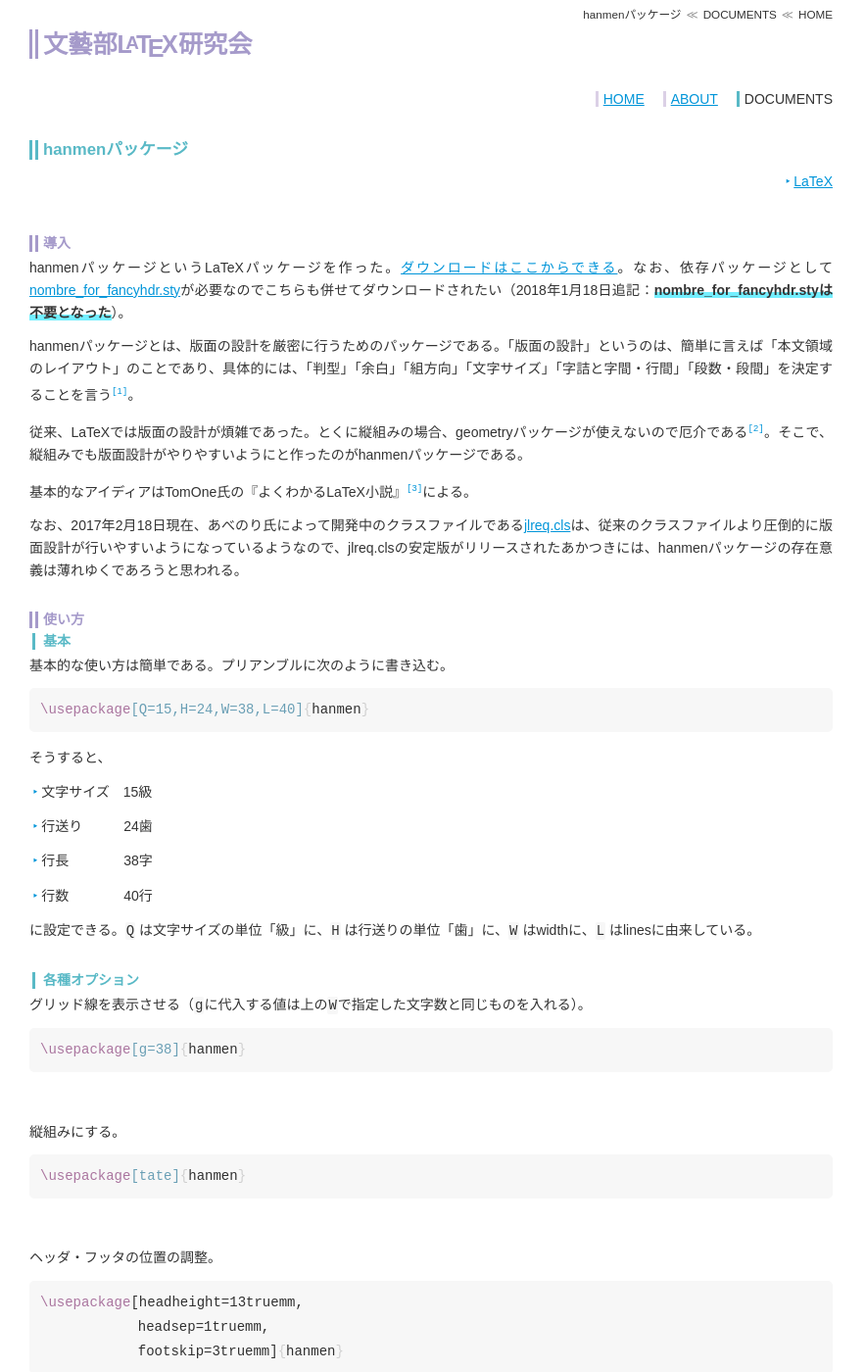
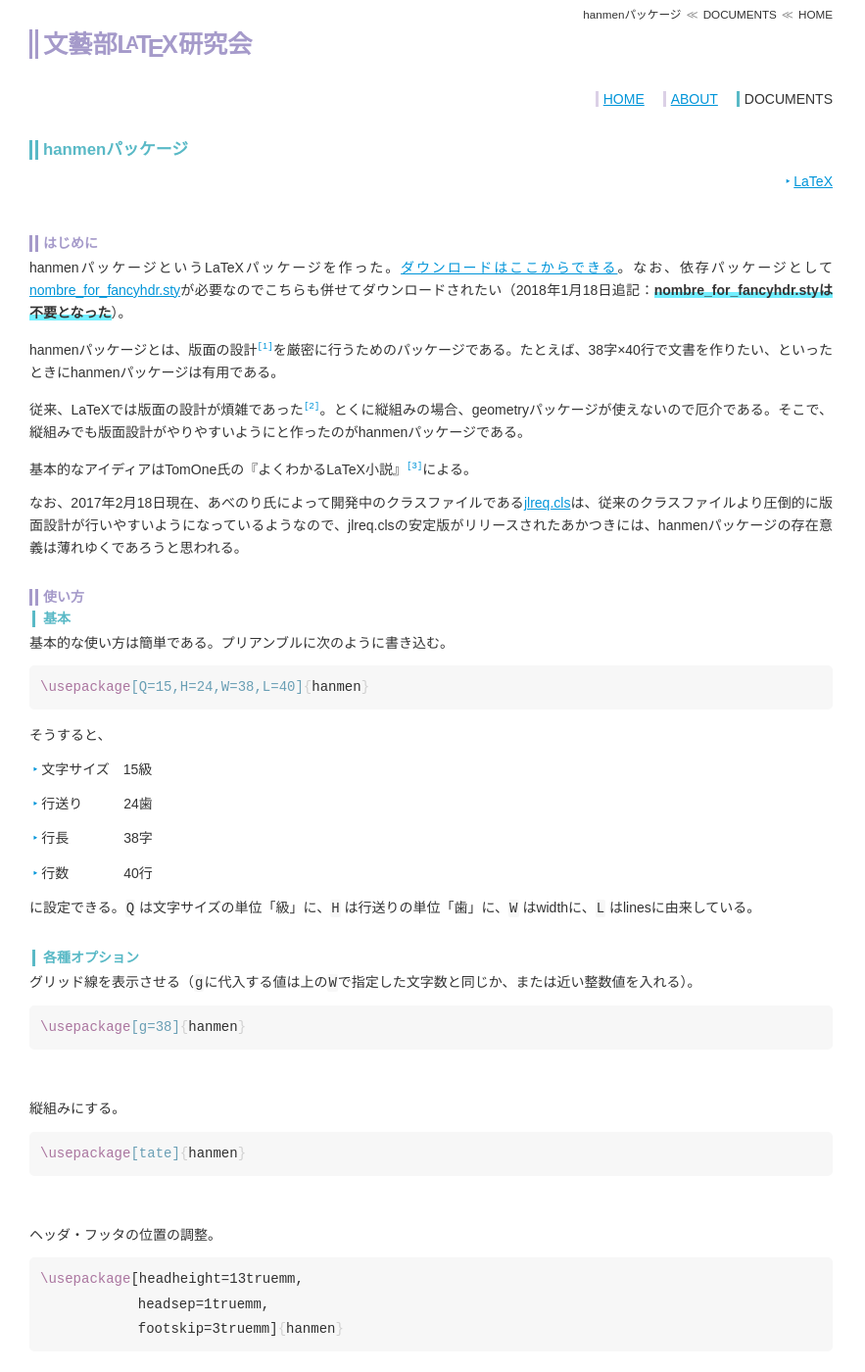
Before and after one commit to qdaibungei/latex, a Jekyll site: the page built from docs/_posts/2017-02-18-hanmen.md, in a window 1280 px wide and 1400 px high. Shown: the whole window at 98% size, without its empty margins (0-883 px from the left). Built offline with Jekyll 4.4.1, drawn with Linux system fonts in a browser that asks for light colours; some of the changed text lies outside the part shown.

Commit message:
Update 2017-02-18-hanmen.md

````diff
--- a/docs/_posts/2017-02-18-hanmen.md
+++ b/docs/_posts/2017-02-18-hanmen.md
@@ -6,16 +6,16 @@ tags: LaTeX
 ---
 
 
-### 導入
+### はじめに
 hanmenパッケージというLaTeXパッケージを作った。[ダウンロードはここからできる](https://gist.github.com/qdaibungei/5f6986fa99fc9a7d86122a7a9417d64e)。なお、依存パッケージとして[nombre_for_fancyhdr.sty](http://p-act.sakura.ne.jp/PARALLEL_ACT/LaTeX-Dojin/src/nombre_for_fancyhdr.sty)が必要なのでこちらも併せてダウンロードされたい（2018年1月18日追記：**nombre_for_fancyhdr.styは不要となった**）。
 
-hanmenパッケージとは、版面の設計を厳密に行うためのパッケージである。「版面の設計」というのは、簡単に言えば「本文領域のレイアウト」のことであり、具体的には、「判型」「余白」「組方向」「文字サイズ」「字詰と字間・行間」「段数・段間」を決定することを言う[^1]。
+hanmenパッケージとは、版面の設計[^1]を厳密に行うためのパッケージである。たとえば、38字×40行で文書を作りたい、といったときにhanmenパッケージは有用である。
 
-[^1]: 詳しくは<http://t2publisher.xrea.jp/forme/layout.shtml>などを参照せよ。
+[^1]: 「版面の設計」とは何かについては、詳しくは<http://t2publisher.xrea.jp/forme/layout.shtml>などを参照せよ。
 
-従来、LaTeXでは版面の設計が煩雑であった。とくに縦組みの場合、geometryパッケージが使えないので厄介である[^3]。そこで、縦組みでも版面設計がやりやすいようにと作ったのがhanmenパッケージである。
+従来、LaTeXでは版面の設計が煩雑であった[^3]。とくに縦組みの場合、geometryパッケージが使えないので厄介である。そこで、縦組みでも版面設計がやりやすいようにと作ったのがhanmenパッケージである。
 
-[^3]: 厄介と言っても、原理を理解するのはそれほど難しいことではない。[ここ](http://d.hatena.ne.jp/Rion778/20091002/1254482262)に書いてあるように設定すればよいだけではある。ただし記述量が多く、プリアンブルに気軽に置いておける感じではない。そこでパッケージ化する必要が出てくるわけである。
+[^3]: 煩雑と言っても、原理を理解するのはそれほど難しいことではない。[ここ](http://d.hatena.ne.jp/Rion778/20091002/1254482262)に書いてあるように設定すればよいだけではある。ただし記述量が多く、プリアンブルに気軽に置いておける感じではない。そこでパッケージ化する必要が出てくるわけである。
 
 基本的なアイディアはTomOne氏の『よくわかるLaTeX小説』[^2]による。
 
@@ -42,7 +42,7 @@ hanmenパッケージとは、版面の設計を厳密に行うためのパッ
 に設定できる。`Q` は文字サイズの単位「級」に、`H` は行送りの単位「歯」に、`W` はwidthに、`L` はlinesに由来している。
 
 #### 各種オプション
-グリッド線を表示させる（`g`に代入する値は上の`W`で指定した文字数と同じものを入れる）。
+グリッド線を表示させる（`g`に代入する値は上の`W`で指定した文字数と同じか、または近い整数値を入れる）。
 
 ```LaTeX
 \usepackage[g=38]{hanmen}
@@ -121,7 +121,5 @@ hanmenパッケージで `\usepackage[Q=13]{hanmen}` のように文字サイズ
 hanmenパッケージ読み込み時、`tate` オプションを与えると、自動的にPDFが右綴じになる。また、`\cleardoublepage` が奇数起こしとなるよう再定義される。
 
 
-### 結尾
-他人のアイディアの寄せ集めみたいなパッケージなので、公開が躊躇われる部分もあったが、誰かの役に立つかもしれないので公開した。
-
+### おわりに
 最近は、日本語で小説を書く時間よりも、TeX言語でパッケージを書く時間のほうが長くなってしまった。文藝部員としては憂うべき事態である。
````
